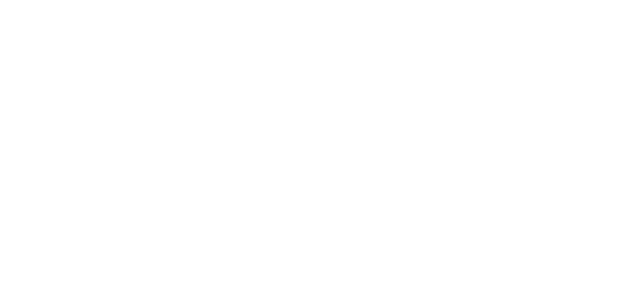
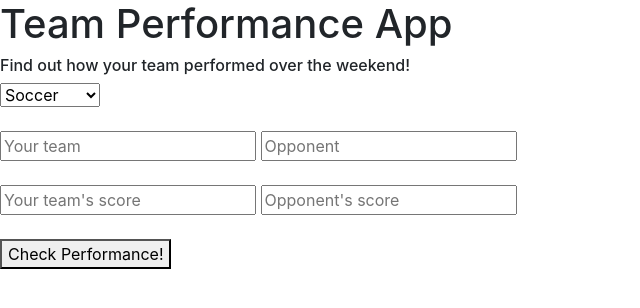
Before and after one commit to JCGober/team-performance-app, a plain HTML site: page index.html in a window 1280 px wide. Shown: the whole page, without its empty margins (0-640 px from the left). Drawn offline with nearby package versions, Linux system fonts and the light colour scheme.

Commit message:
Basic formatting for index.html

```diff
--- a/index.html
+++ b/index.html
@@ -12,6 +12,28 @@
 </head>
 <body>
 
+    <h1>Team Performance App</h1>
+
+    <h6>Find out how your team performed over the weekend!</h6>
+
+    <select name="Sport" id="sportSelect">
+        <option value="soccer">Soccer</option>
+        <option value="football">Football</option>
+        <option value="hockey">Hockey</option>
+        <option value="basketball">Basketball</option>
+    </select>
+    <br>
+    <br>
+    <input type="text" placeholder="Your team">
+    <input type="text" placeholder="Opponent">
+    <br>
+    <br>
+    <input type="text" placeholder="Your team's score">
+    <input type="text" placeholder="Opponent's score">
+    <br>
+    <br>
+    <button>Check Performance!</button>
+
 
     <script src="https://code.jquery.com/jquery-3.5.1.min.js" integrity="sha256-9/aliU8dGd2tb6OSsuzixeV4y/faTqgFtohetphbbj0=" crossorigin="anonymous"></script>
     <script src="./assets/js/script.js"></script>
```
